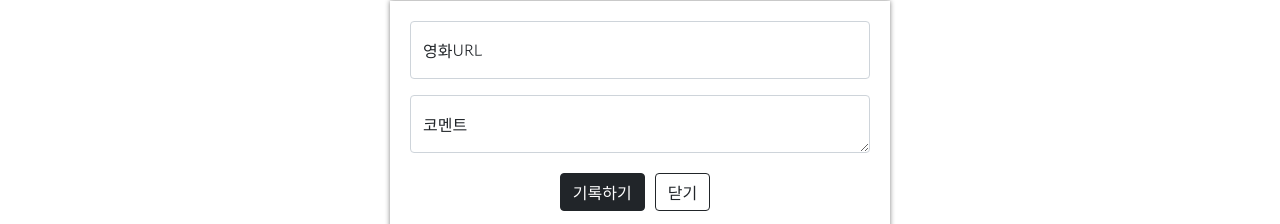
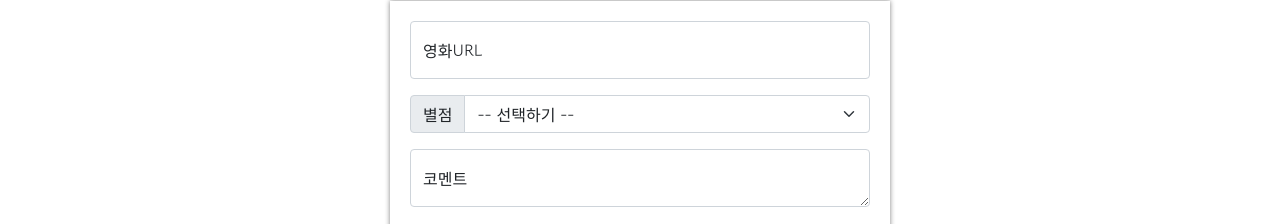
Before and after one commit to ceciljung/mypage, a plain HTML site: page index.html in a window 1280 px wide. Shown: the part 269-493 px from the top of the page. Drawn offline with nearby package versions, Linux system fonts and the light colour scheme.

Commit message:
Update index.html

```diff
--- a/index.html
+++ b/index.html
@@ -99,7 +99,18 @@
             <input type="email" class="form-control" id="floatingInput" placeholder="name@example.com">
             <label for="floatingInput">영화URL</label>
         </div>
+<div>
+    <div class="input-group mb-3">
+        <label class="input-group-text" for="inputGroupSelect01">별점</label>
+        <select class="form-select" id="inputGroupSelect01">
+          <option selected>-- 선택하기 --</option>
+          <option value="1">⭐</option>
+          <option value="2">⭐⭐</option>
+          <option value="3">⭐⭐⭐</option>
+        </select>
+      </div>
 
+</div>
         <div class="form-floating">
             <textarea class="form-control" placeholder="Leave a comment here" id="floatingTextarea"></textarea>
             <label for="floatingTextarea">코멘트</label>
```
